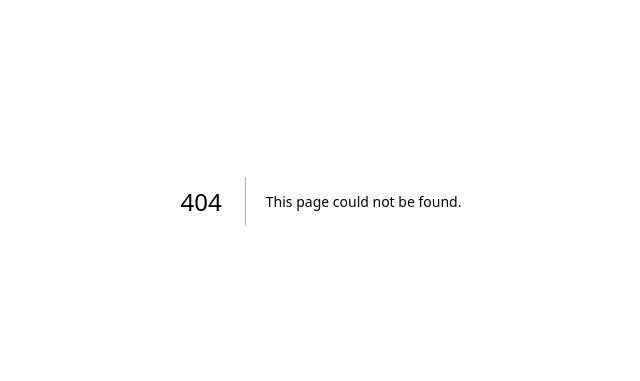
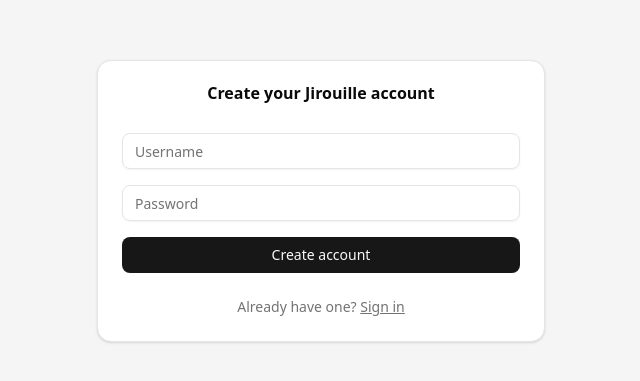
Before and after one commit to Darleanow/Jirouille, a Next.js app in the folder client/: page /register in a window 1280 px wide. Before the commit this address had no page. Shown: the part 199-580 px from the top of the page, without its empty margins (319-959 px from the left). Built offline with nearby package versions, Linux system fonts and the light colour scheme; no server answers.

Commit message:
feat(auth): add LoginPage and RegisterPage components for user authentication

```diff
--- /dev/null
+++ b/client/src/app/login/page.tsx
@@ -0,0 +1,57 @@
+"use client";
+import { useState } from "react";
+import Link from "next/link";
+import { Input } from "@/components/ui/input";
+import { Button } from "@/components/ui/button";
+import { AuthCard } from "@/components/auth/auth-card";
+import { useAuthStore } from "@/store/authStore";
+import { useRouter } from "next/navigation";
+
+export default function LoginPage() {
+    const [username, setU] = useState("");
+    const [password, setP] = useState("");
+    const { login, loading, error } = useAuthStore();
+    const router = useRouter();
+
+    const onSubmit = async (e: React.FormEvent) => {
+        e.preventDefault();
+        await login({ username, password });
+        router.push("/"); // or dashboard route
+    };
+
+    return (
+        <main className="h-screen flex items-center justify-center bg-muted px-4">
+            <AuthCard
+                title="Sign in to Jirouille"
+                footer={
+                    <span>
+                        No account?{" "}
+                        <Link href="/register" className="underline">
+                            Create one
+                        </Link>
+                    </span>
+                }
+            >
+                <form className="space-y-4" onSubmit={onSubmit}>
+                    <Input
+                        value={username}
+                        onChange={(e) => setU(e.target.value)}
+                        placeholder="Username"
+                        required
+                    />
+                    <Input
+                        type="password"
+                        value={password}
+                        onChange={(e) => setP(e.target.value)}
+                        placeholder="Password"
+                        required
+                    />
+                    <Button type="submit" className="w-full" disabled={loading}>
+                        {loading ? "Signing in..." : "Sign in"}
+                    </Button>
+                    {error && <p className="text-sm text-red-600">{error}</p>}
+                </form>
+            </AuthCard>
+        </main>
+    );
+}
--- /dev/null
+++ b/client/src/app/register/page.tsx
@@ -0,0 +1,57 @@
+"use client";
+import { useState } from "react";
+import Link from "next/link";
+import { Input } from "@/components/ui/input";
+import { Button } from "@/components/ui/button";
+import { AuthCard } from "@/components/auth/auth-card";
+import { useAuthStore } from "@/store/authStore";
+import { useRouter } from "next/navigation";
+
+export default function RegisterPage() {
+    const [username, setU] = useState("");
+    const [password, setP] = useState("");
+    const { register, loading, error } = useAuthStore();
+    const router = useRouter();
+
+    const onSubmit = async (e: React.FormEvent) => {
+        e.preventDefault();
+        await register({ username, password });
+        router.push("/");
+    };
+
+    return (
+        <main className="h-screen flex items-center justify-center bg-muted px-4">
+            <AuthCard
+                title="Create your Jirouille account"
+                footer={
+                    <span>
+                        Already have one?{" "}
+                        <Link href="/login" className="underline">
+                            Sign in
+                        </Link>
+                    </span>
+                }
+            >
+                <form className="space-y-4" onSubmit={onSubmit}>
+                    <Input
+                        value={username}
+                        onChange={(e) => setU(e.target.value)}
+                        placeholder="Username"
+                        required
+                    />
+                    <Input
+                        type="password"
+                        value={password}
+                        onChange={(e) => setP(e.target.value)}
+                        placeholder="Password"
+                        required
+                    />
+                    <Button type="submit" className="w-full" disabled={loading}>
+                        {loading ? "Creating..." : "Create account"}
+                    </Button>
+                    {error && <p className="text-sm text-red-600">{error}</p>}
+                </form>
+            </AuthCard>
+        </main>
+    );
+}
```
